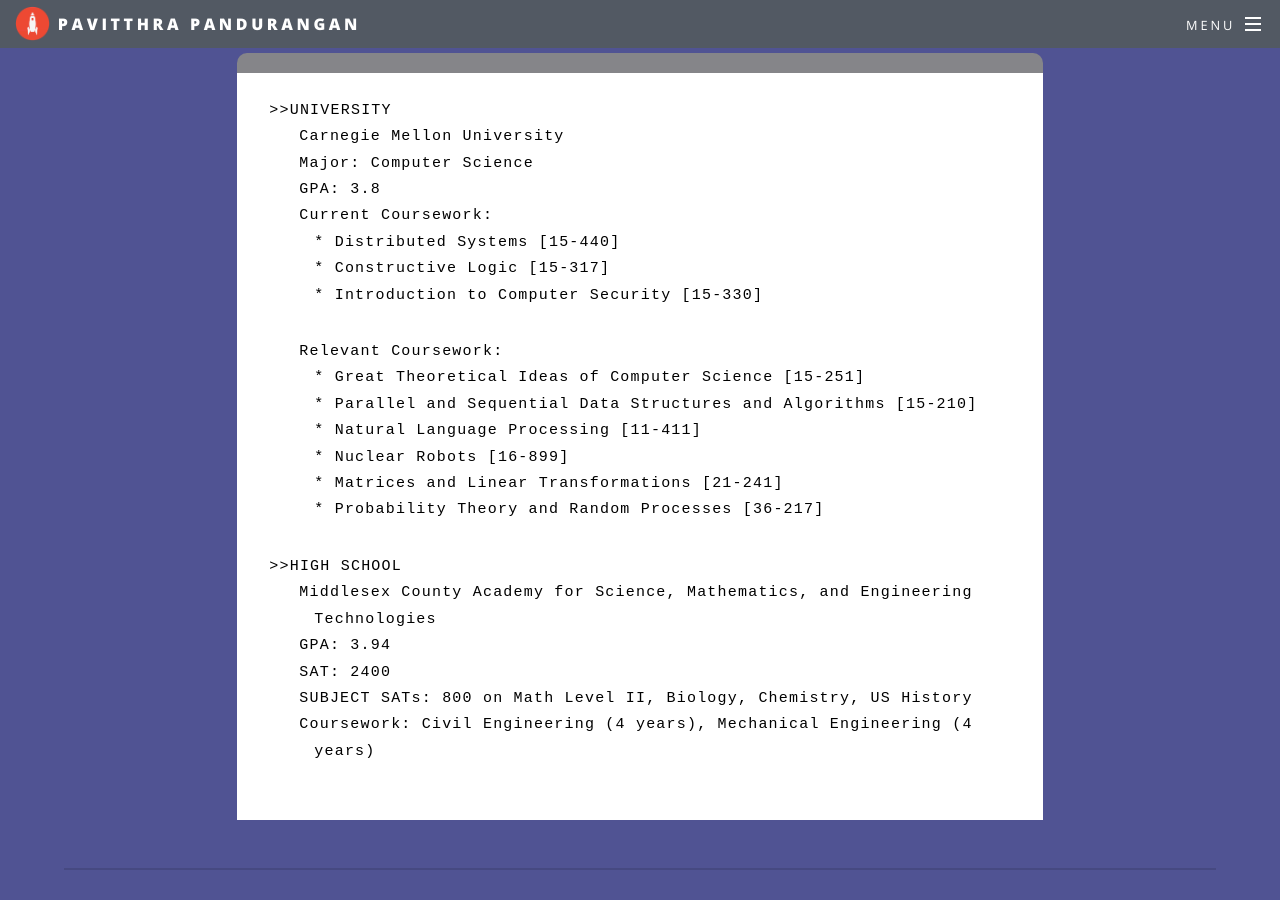
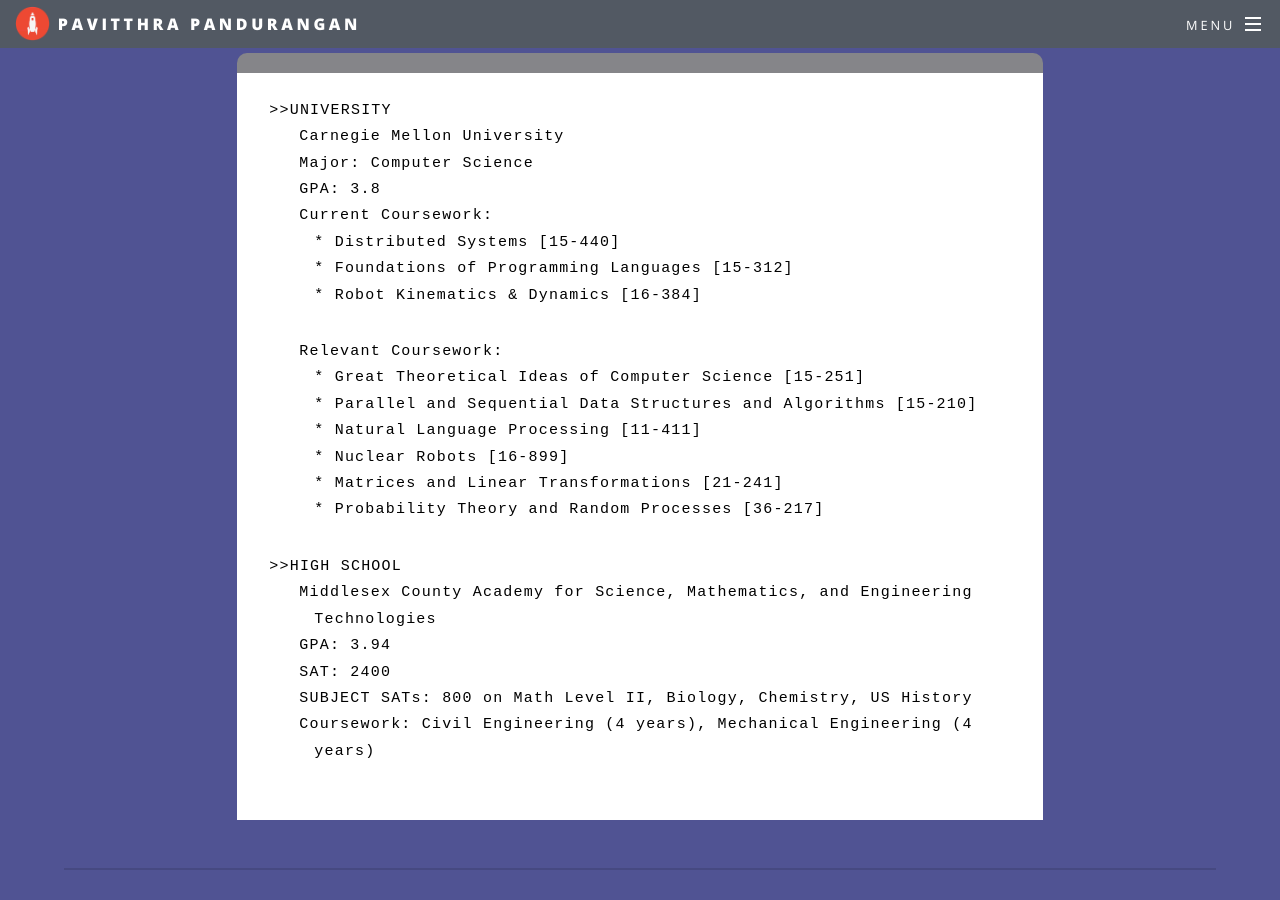
Before and after one commit to pavitthrap/pavitthrap.github.io, a Jekyll site: the page built from index.html, in a window 1280 px wide and 900 px high, scrolled down 1607 px. Built offline with Jekyll 4.4.1, drawn with Linux system fonts in a browser that asks for light colours; some web fonts are replaced.

Commit message:
Update index.html

```diff
--- a/index.html
+++ b/index.html
@@ -55,8 +55,8 @@ layout: landing
 														  <li>Current Coursework: </li>
 														  	<ul class="innerstar">
 															   <li>* Distributed Systems [15-440]</li>
-															   <li>* Constructive Logic [15-317]</li>
-															   <li>* Introduction to Computer Security [15-330]</li>
+															   <li>* Foundations of Programming Languages [15-312]</li>
+															   <li>* Robot Kinematics & Dynamics [16-384]</li>
 														   	</ul>
 														  <li>Relevant Coursework: </li>
 														  	<ul class="innerstar">
```
